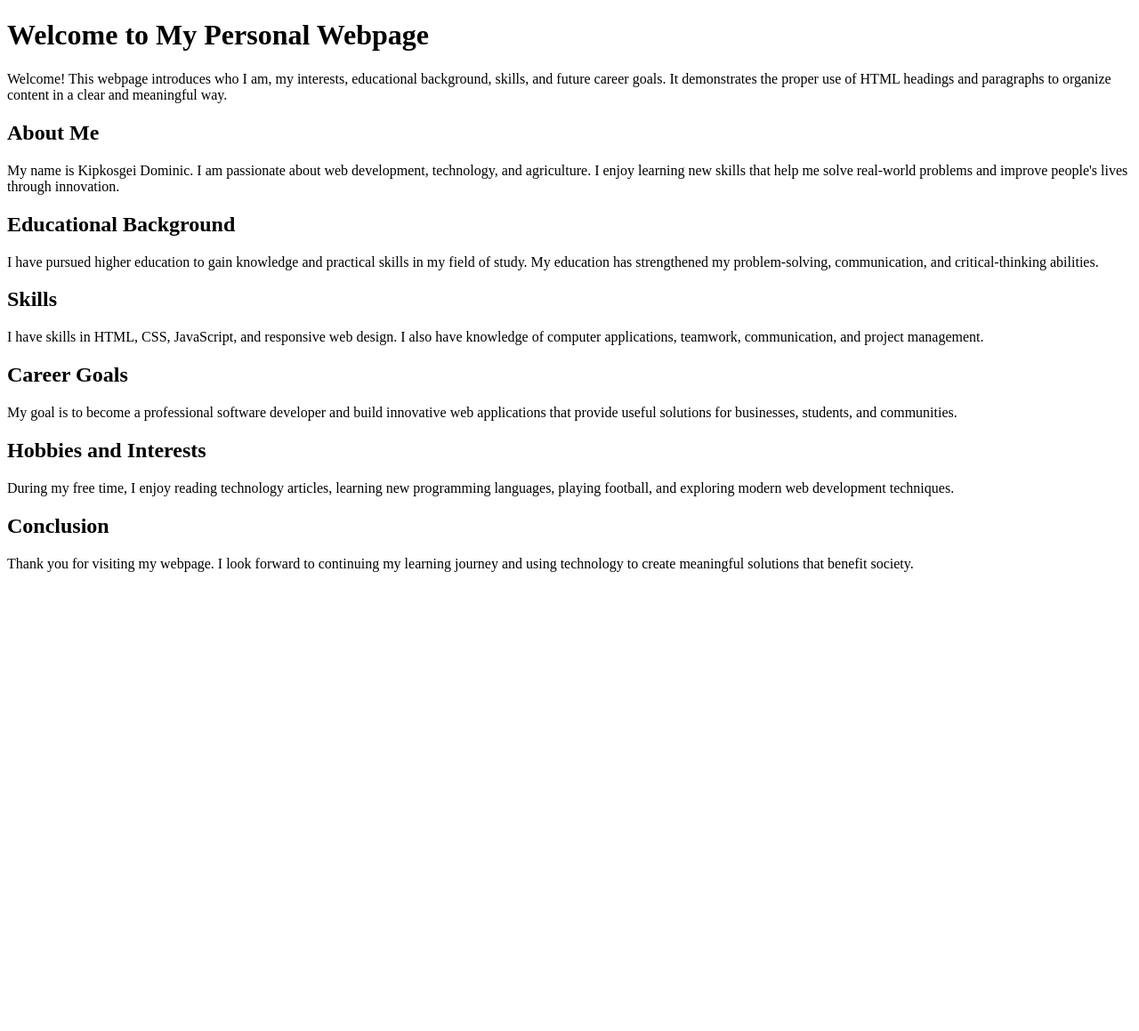
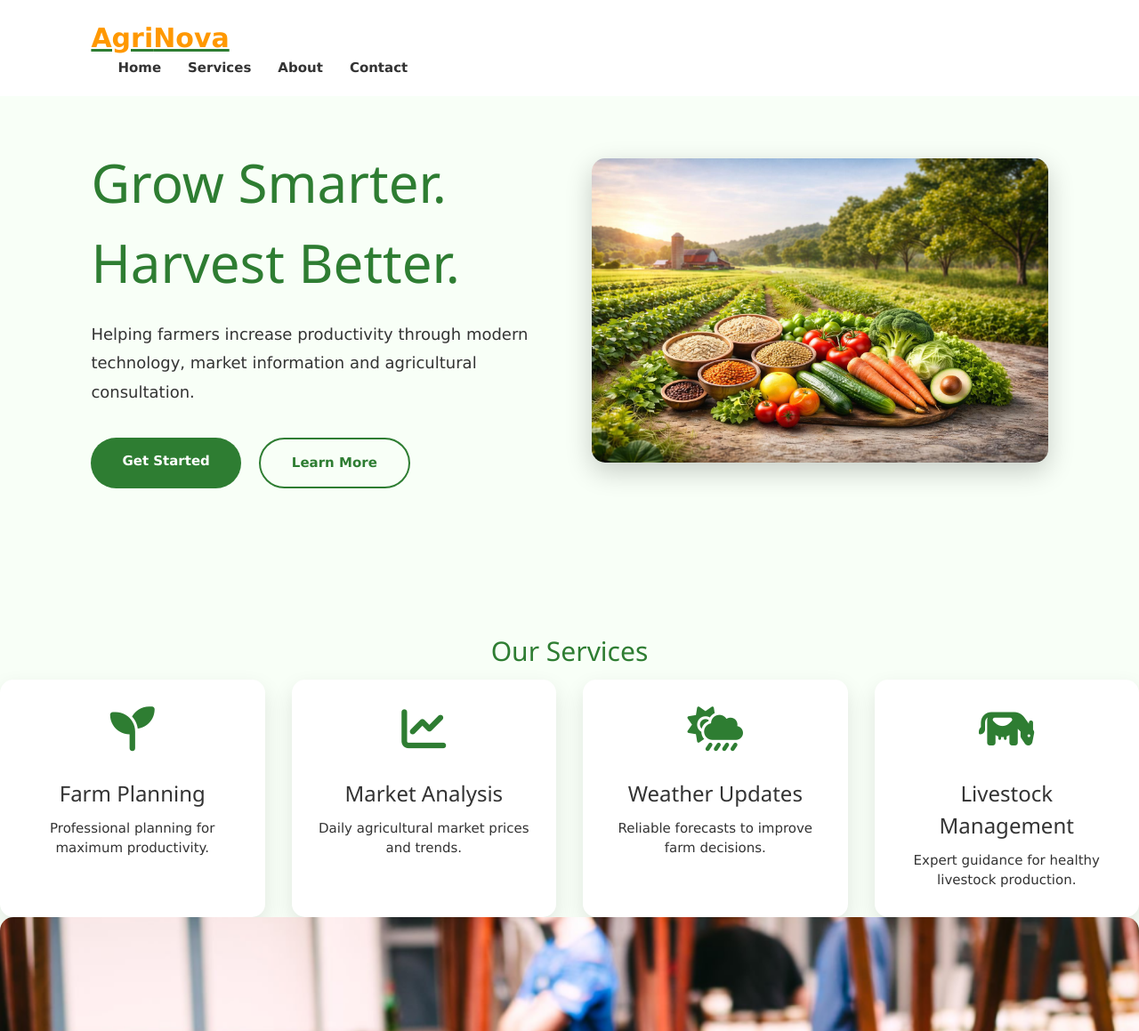
Before and after one commit to Kibor01/landing-page, a plain HTML site: page index.html in a window 1280 px wide. Shown: the top 1159 px of the page at 89% size. Before the commit the page ends 800 px from the top, so only its background shows below. Drawn offline with nearby package versions, Linux system fonts and the light colour scheme.

Commit message:
Create css file, add images and change some content

```diff
--- a/index.html
+++ b/index.html
@@ -1,62 +1,140 @@
 <!DOCTYPE html>
-<html lang="en">
-<head>
-    <meta charset="UTF-8">
-    <meta name="viewport" content="width=device-width, initial-scale=1.0">
-    <title>My Personal Webpage</title>
-</head>
-<body>
+<html>
+  <head>
+    <meta charset="UTF-8" />
+    <meta name="viewport" content="width=device-width, initial-scale=1.0" />
+    <title>Home</title>
+    <link rel="stylesheet" href="styles.css" />
+    <link rel="stylesheet" href="https://www.w3schools.com/w3css/5/w3.css" />
+    <script
+      src="https://kit.fontawesome.com/0494bf5985.js"
+      crossorigin="anonymous"
+    ></script>
+  </head>
 
-    <h1>Welcome to My Personal Webpage</h1>
+  <body>
+    <header class="header">
+      <div class="logo">
+        <a href="index.html"
+          ><span id="logo_left">Agri</span><span id="logo_right">Nova</span></a
+        >
+      </div>
+      <nav class="main-navigation">
+        <ul>
+          <li><a href="index.html">Home</a></li>
+          <li><a href="#services.html">Services</a></li>
+          <li><a href="#about.html">About</a></li>
+          <li><a href="#contact.html">Contact</a></li>
+        </ul>
+      </nav>
+    </header>
 
-    <p>
-        Welcome! This webpage introduces who I am, my interests, educational
-        background, skills, and future career goals. It demonstrates the proper
-        use of HTML headings and paragraphs to organize content in a clear and
-        meaningful way.
-    </p>
+    <!-- Hero section -->
+    <div id="home" class="hero">
+      <div class="hero-text">
+        <h1>Grow Smarter.<br />Harvest Better.</h1>
+        <p>
+          Helping farmers increase productivity through modern technology,
+          market information and agricultural consultation.
+        </p>
+        <div class="buttons">
+          <a href="#" class="btn">Get Started</a>
+          <a href="#" class="btn2">Learn More</a>
+        </div>
+      </div>
+      <div class="hero-image">
+        <img src="agric-products.jpg" alt="Farmer" />
+      </div>
+    </div>
 
-    <h2>About Me</h2>
-    <p>
-        My name is Kipkosgei Dominic. I am passionate about web development,
-        technology, and agriculture. I enjoy learning new skills that help me
-        solve real-world problems and improve people's lives through innovation.
-    </p>
+    <!-- My Services -->
+    <div id="services.html">
+      <h2>Our Services</h2>
+      <div class="cards">
+        <div class="card">
+          <i class="fa-solid fa-seedling"></i>
+          <h3>Farm Planning</h3>
+          <p>Professional planning for maximum productivity.</p>
+        </div>
+        <div class="card">
+          <i class="fa-solid fa-chart-line"></i>
+          <h3>Market Analysis</h3>
+          <p>Daily agricultural market prices and trends.</p>
+        </div>
+        <div class="card">
+          <i class="fa-solid fa-cloud-sun-rain"></i>
+          <h3>Weather Updates</h3>
+          <p>Reliable forecasts to improve farm decisions.</p>
+        </div>
+        <div class="card">
+          <i class="fa-solid fa-cow"></i>
+          <h3>Livestock Management</h3>
+          <p>Expert guidance for healthy livestock production.</p>
+        </div>
+      </div>
+    </div>
 
-    <h2>Educational Background</h2>
-    <p>
-        I have pursued higher education to gain knowledge and practical skills
-        in my field of study. My education has strengthened my problem-solving,
-        communication, and critical-thinking abilities.
-    </p>
+    <!-- About Agrinova -->
+    <div id="about.html">
+      <div class="about-image">
+        <img src="fruits.png" alt="Farm" />
+      </div>
+      <div class="about-text">
+        <h2>Why Choose AgriNova?</h2>
+        <p>
+          We combine technology with practical agricultural knowledge to help
+          farmers improve production, increase profits and access better
+          markets.
+        </p>
+        <ul>
+          <li>✔ Modern Farming Techniques</li>
+          <li>✔ Agricultural Consultation</li>
+          <li>✔ Market Access</li>
+          <li>✔ Farm Financial Planning</li>
+        </ul>
+      </div>
+    </div>
 
-    <h2>Skills</h2>
-    <p>
-        I have skills in HTML, CSS, JavaScript, and responsive web design.
-        I also have knowledge of computer applications, teamwork,
-        communication, and project management.
-    </p>
+    <!-- TESTIMONIALS -->
+    <div class="testimonials">
+      <h2>What Farmers Say</h2>
+      <div class="cards">
+        <div class="card">
+          <p>"AgriNova transformed my farming business."</p>
+          <h4>★★★★★</h4>
+          <strong>James</strong>
+        </div>
+        <div class="card">
+          <p>"The weather information helped increase my harvest."</p>
+          <h4>★★★★★</h4>
+          <strong>Mary</strong>
+        </div>
+        <div class="card">
+          <p>"The consultation service was excellent!"</p>
+          <h4>★★★★★</h4>
+          <strong>Peter</strong>
+        </div>
+      </div>
+    </div>
 
-    <h2>Career Goals</h2>
-    <p>
-        My goal is to become a professional software developer and build
-        innovative web applications that provide useful solutions for businesses,
-        students, and communities.
-    </p>
-
-    <h2>Hobbies and Interests</h2>
-    <p>
-        During my free time, I enjoy reading technology articles, learning new
-        programming languages, playing football, and exploring modern web
-        development techniques.
-    </p>
-
-    <h2>Conclusion</h2>
-    <p>
-        Thank you for visiting my webpage. I look forward to continuing my
-        learning journey and using technology to create meaningful solutions
-        that benefit society.
-    </p>
-
-</body>
+    <!-- Call to action section-->
+    <div id="contact.html">
+      <h2>Ready to Grow?</h2>
+      <p>Join hundreds of successful farmers today.</p>
+    </div>
+    <footer>
+      <div class="copyright">
+        <p>copyright@2026 ||Kipkosgei Dominic||</p>
+      </div>
+      <div class="social-links">
+        <a href="https://www.facebook.com/profile.php?id=61550864561580" target="_blank"><i
+          class="fa-brands fa-facebook"></i></a>
+        <a href="https://wa.me/2547420 61848" target="_blank"><i class="fa-brands fa-whatsapp"></i></a>
+        <a href="https://twitter.com/kipkosgeibor" target="_blank"><i class="fa fa-twitter"
+          style="font-size: 40px"></i></a>
+        <a href="https://www.instagram.com/kipkosgeibor97/" target="_blank"><i class="fa-brands fa-instagram"></i></a>
+        <a href="https://github.com/Kibor01" target="_blank"><i class="fa fa-github" style="font-size:36px"></i>
+      </div>
+    </footer>
+  </body>
 </html>
--- /dev/null
+++ b/styles.css
@@ -0,0 +1,247 @@
+* {
+  margin: 0;
+  padding: 0;
+  box-sizing: border-box;
+  scroll-behavior: smooth;
+}
+
+body {
+  font-family: "Poppins", sans-serif;
+  background: #f8fff7;
+  color: #333;
+}
+
+header {
+  display: flex;
+  justify-content: space-between;
+  align-items: center;
+  padding: 20px 8%;
+  background: white;
+  position: fixed;
+  width: 100%;
+}
+
+.logo {
+  font-size: 30px;
+  font-weight: bold;
+  color: #2e7d32;
+}
+
+.logo span {
+  color: #ff9800;
+}
+
+nav ul {
+  display: flex;
+  list-style: none;
+}
+
+nav ul li {
+  margin-left: 30px;
+}
+
+nav ul li a {
+  text-decoration: none;
+  color: #333;
+  font-weight: 600;
+  transition: 0.3s;
+}
+
+nav ul li a:hover {
+  color: #2e7d32;
+}
+
+.hero {
+  display: flex;
+  justify-content: space-between;
+  align-items: center;
+  padding: 150px 8%;
+  gap: 50px;
+}
+
+.hero-text {
+  flex: 1;
+}
+
+.hero-text h1 {
+  font-size: 60px;
+  margin-bottom: 20px;
+  color: #2e7d32;
+}
+
+.hero-text p {
+  font-size: 18px;
+  margin-bottom: 35px;
+  line-height: 1.8;
+}
+
+.hero-image {
+  flex: 1;
+}
+
+.hero-image img {
+  width: 100%;
+  border-radius: 15px;
+  box-shadow: 0 10px 30px rgba(0, 0, 0, 0.2);
+}
+
+.buttons {
+  display: flex;
+  gap: 20px;
+}
+
+.btn,
+.btn2 {
+  padding: 15px 35px;
+  text-decoration: none;
+  border-radius: 30px;
+  font-weight: bold;
+  transition: 0.3s;
+}
+
+.btn {
+  background: #2e7d32;
+  color: white;
+}
+
+.btn:hover {
+  background: #1b5e20;
+}
+
+.btn2 {
+  border: 2px solid #2e7d32;
+  color: #2e7d32;
+}
+
+.btn2:hover {
+  background: #2e7d32;
+  color: white;
+}
+
+section {
+  padding: 100px 8%;
+}
+
+h2 {
+  font-size: 40px;
+  margin-bottom: 40px;
+  text-align: center;
+  color: #2e7d32;
+}
+
+.cards {
+  display: grid;
+  grid-template-columns: repeat(auto-fit, minmax(250px, 1fr));
+  gap: 30px;
+}
+
+.card {
+  background: white;
+  padding: 30px;
+  border-radius: 15px;
+  text-align: center;
+  box-shadow: 0 10px 25px rgba(0, 0, 0, 0.1);
+  transition: 0.3s;
+}
+
+.card:hover {
+  transform: translateY(-10px);
+}
+
+.card i {
+  font-size: 50px;
+  color: #2e7d32;
+  margin-bottom: 20px;
+}
+
+.about-text ul {
+  margin-top: 20px;
+  line-height: 2;
+  list-style: none;
+}
+
+#about {
+  display: flex;
+  align-items: center;
+  gap: 60px;
+}
+
+.about-image img {
+  width: 100%;
+  border-radius: 15px;
+}
+
+.about-image,
+.about-text {
+  flex: 1;
+}
+
+.testimonials {
+  background: #edf8ee;
+}
+
+#contact {
+  text-align: center;
+}
+
+footer {
+  background: #000;
+  color: white;
+  text-align: center;
+  margin: 30px;
+}
+
+copyright {
+  text-align: left;
+}
+
+.social-links {
+  display: flex;
+  gap: 60px;
+  align-content: center;
+  justify-content: center;
+}
+
+.social-links > a {
+  color: #ffffff;
+  transition: all 0.4s ease-in-out;
+  background-color: #06640621;
+  padding: 10px;
+  text-decoration: none;
+}
+
+.social-links > a:hover {
+  text-decoration: underline;
+  background-color: #ffffff;
+  color: #06640621;
+}
+
+.social-links > a > i {
+  font-size: 2em;
+}
+
+@media (max-width: 900px) {
+  .hero,
+  #about {
+    flex-direction: column;
+    text-align: center;
+  }
+
+  .hero-text h1 {
+    font-size: 42px;
+  }
+
+  header {
+    flex-direction: column;
+  }
+
+  nav ul {
+    margin-top: 15px;
+    flex-wrap: wrap;
+    justify-content: center;
+  }
+
+  .buttons {
+    justify-content: center;
+  }
+}
```
Also changed, not shown: agric-products.jpg (added), fruits.png (added), 1 other file.
